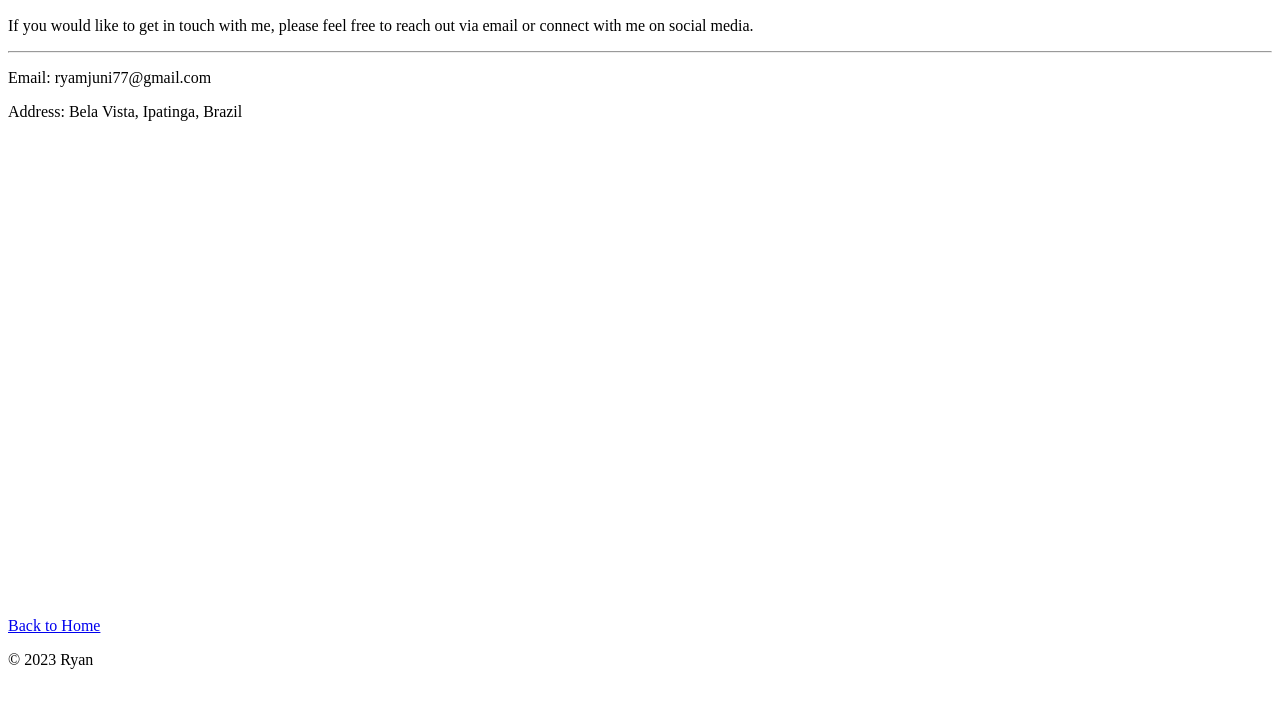
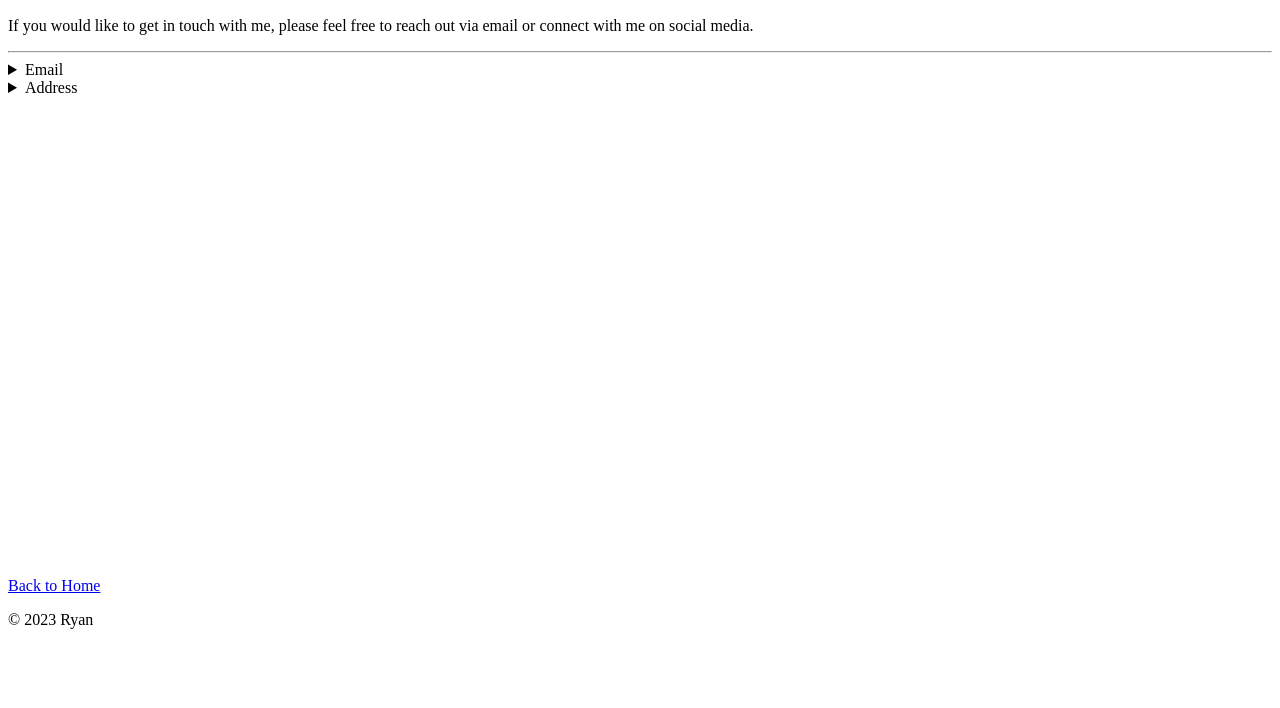
Before and after one commit to Ryan-Alves/Ryan-s-page-, a plain HTML site: page contact.html in a window 1280 px wide. Shown: the part 50-758 px from the top of the page. Drawn offline with Linux system fonts and the light colour scheme.

Commit message:
Add files via upload

```diff
--- a/contact.html
+++ b/contact.html
@@ -15,10 +15,16 @@
       <section id="contact">
         <p>If you would like to get in touch with me, please feel free to reach out via email or connect with me on social media.</p>
         <hr/>
-        <p>Email: ryamjuni77@gmail.com</p>
-        <p>
-           Address: Bela Vista, Ipatinga, Brazil
-        </p>
+        <aside>
+          <details>
+            <summary>Email</summary>
+            <p>ryamjuni77@gmail.com</p>
+          </details>
+          <details>
+            <summary>Address</summary>
+            <p>Bela Vista, Ipatinga, Brazil</p>
+          </details>
+        </aside>
       </section>
       <section id="Espaçador">
         <div style="height: 60vh;"></div>
```
Also changed, not shown: index.html (+2 -2 lines).
